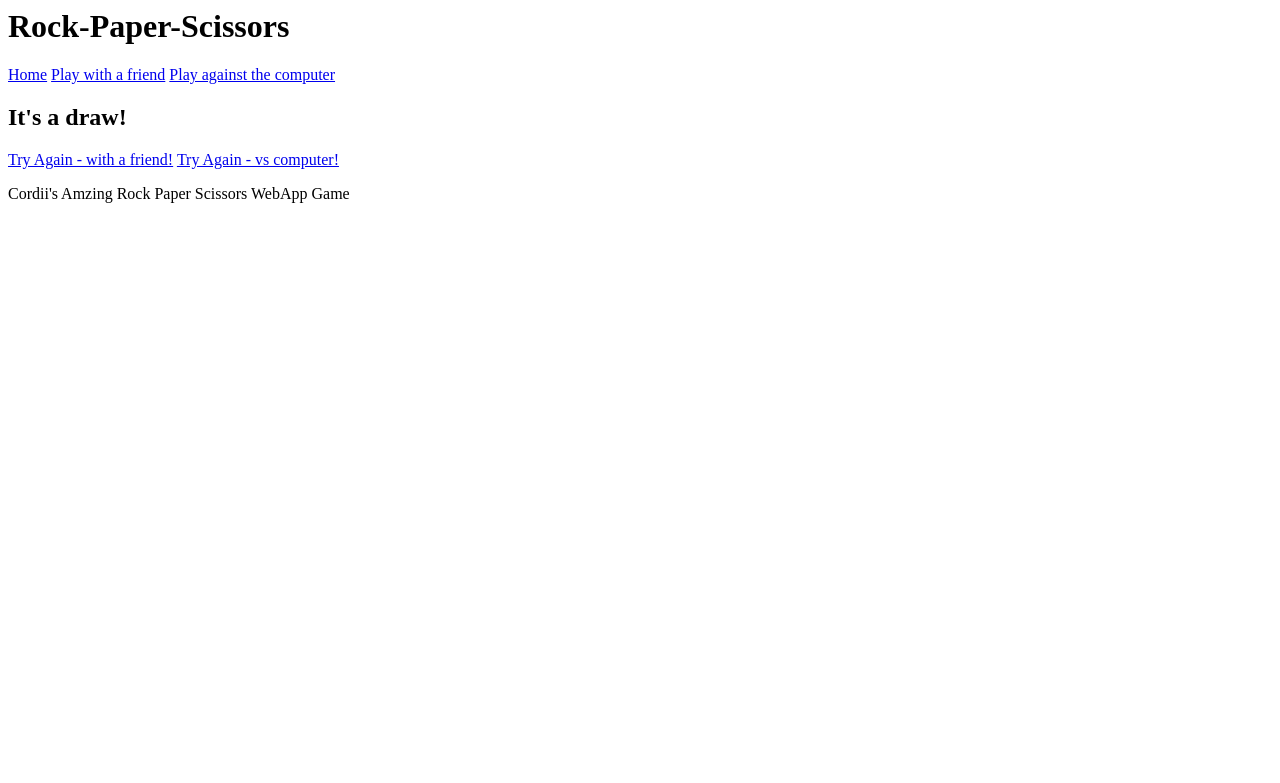
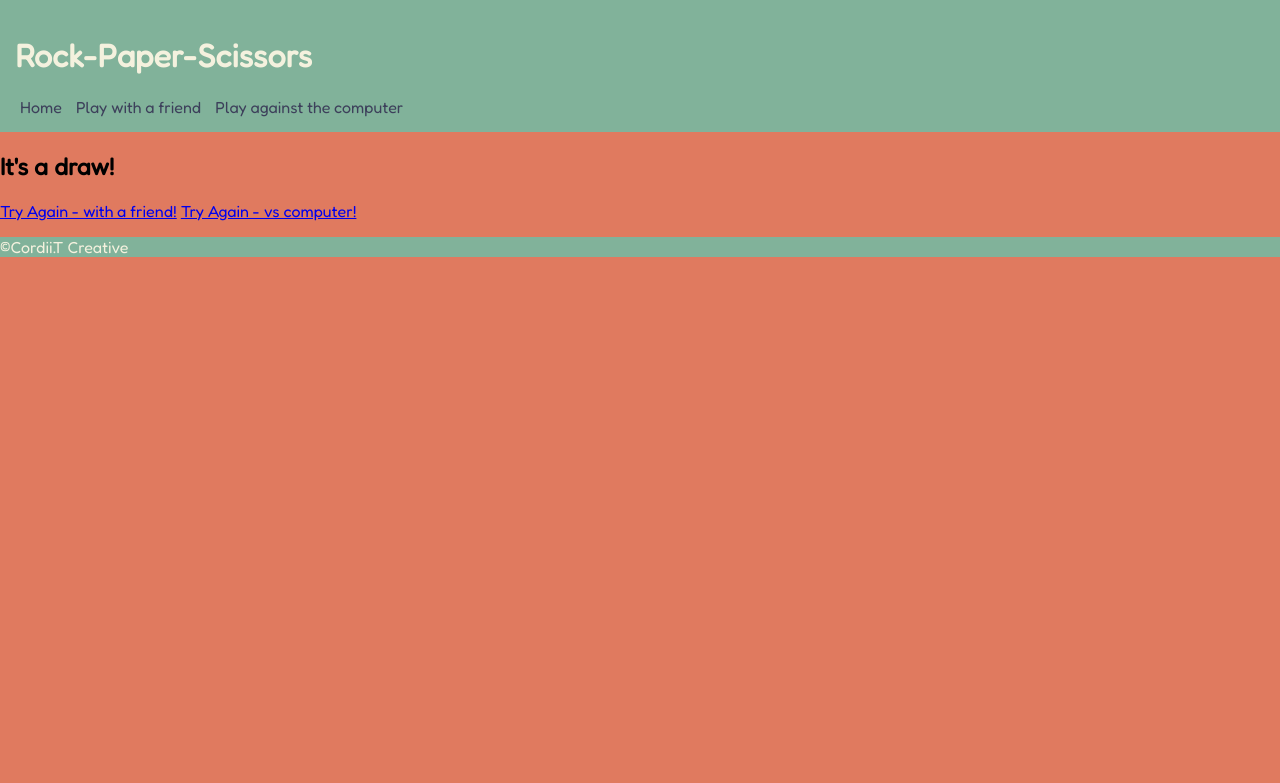
Before and after one commit to CordiiT14/Rock_Paper_Scissors, a Flask app: page /draw in a window 1280 px wide. Shown: the top 783 px of the page. Run offline with Flask 2, Linux system fonts and the light colour scheme.

Commit message:
first css stylings added

```diff
--- a/static/style.css
+++ b/static/style.css
@@ -0,0 +1,28 @@
+header {
+    background-color: #81B29A;
+    color: #F4F1DE;
+    padding: 15px;
+    font-family: 'Fredoka', sans-serif;
+}
+
+header > nav > a {
+    text-decoration: none;
+    color: #3D405B;
+    padding: 5px;
+}
+
+header > nav > a:hover {
+    background-color: #F2CC8F;
+}
+
+body {
+    background-color: #E07A5F;
+    margin: 0;
+    font-family: 'Fredoka', sans-serif;
+}
+
+footer {
+    background-color: #81B29A;
+    color: #F4F1DE;
+    font-family: 'Fredoka', sans-serif;
+}
--- a/templates/base.html
+++ b/templates/base.html
@@ -1,6 +1,8 @@
 <html>
     <head>
         <title>{{ title }} - Rock Paper Scissors</title>
+        <link rel="stylesheet" href="{{ url_for('static', filename='style.css') }}">
+        <link href="https://fonts.googleapis.com/css2?family=Fredoka&display=swap" rel="stylesheet">
     </head>
     <header>
         <h1> Rock-Paper-Scissors </h1>
@@ -14,6 +16,6 @@
 
     {% endblock %}
     <footer>
-        <p>Cordii's Amzing Rock Paper Scissors WebApp Game</p>
+        <p>&copy;Cordii.T Creative</p>
     </footer>
 </html>
```
